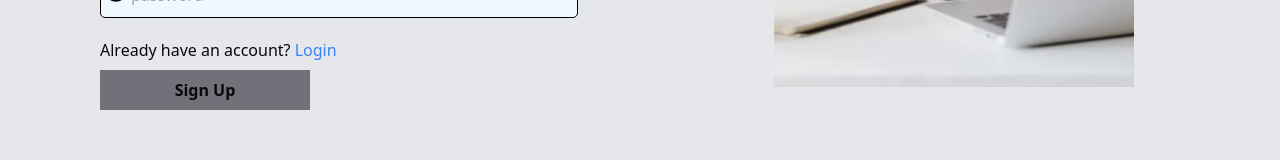
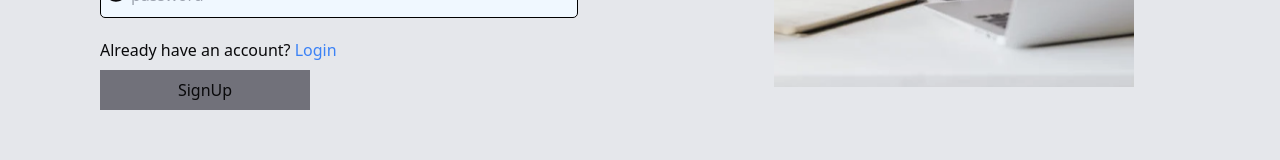
Before and after one commit to Vasu-Varshneya/docsclone, a React (Vite) app in the folder frontend/: page /signup in a window 1280 px wide. Shown: the part 584-744 px from the top of the page. Built offline with nearby package versions, Linux system fonts and the light colour scheme.

Commit message:
Update signup.jsx

```diff
--- a/frontend/src/pages/signup.jsx
+++ b/frontend/src/pages/signup.jsx
@@ -90,7 +90,7 @@ const signup = () => {
                 </div>
               </div>
               <p>Already have an account? <Link  to='/login'><span className='text-blue-500'>Login</span></Link></p>
-              <button className='bg-zinc-500 hover:bg-zinc-600 h-10 w-[210px] mt-2'><span className='font-bold'>Sign Up</span></button>
+              <button className='bg-zinc-500 hover:bg-zinc-600 h-10 w-[210px] mt-2'><Link to={'/login'}>SignUp</Link></button>
             </form>
           </div>
           <div className='right  '>
```
